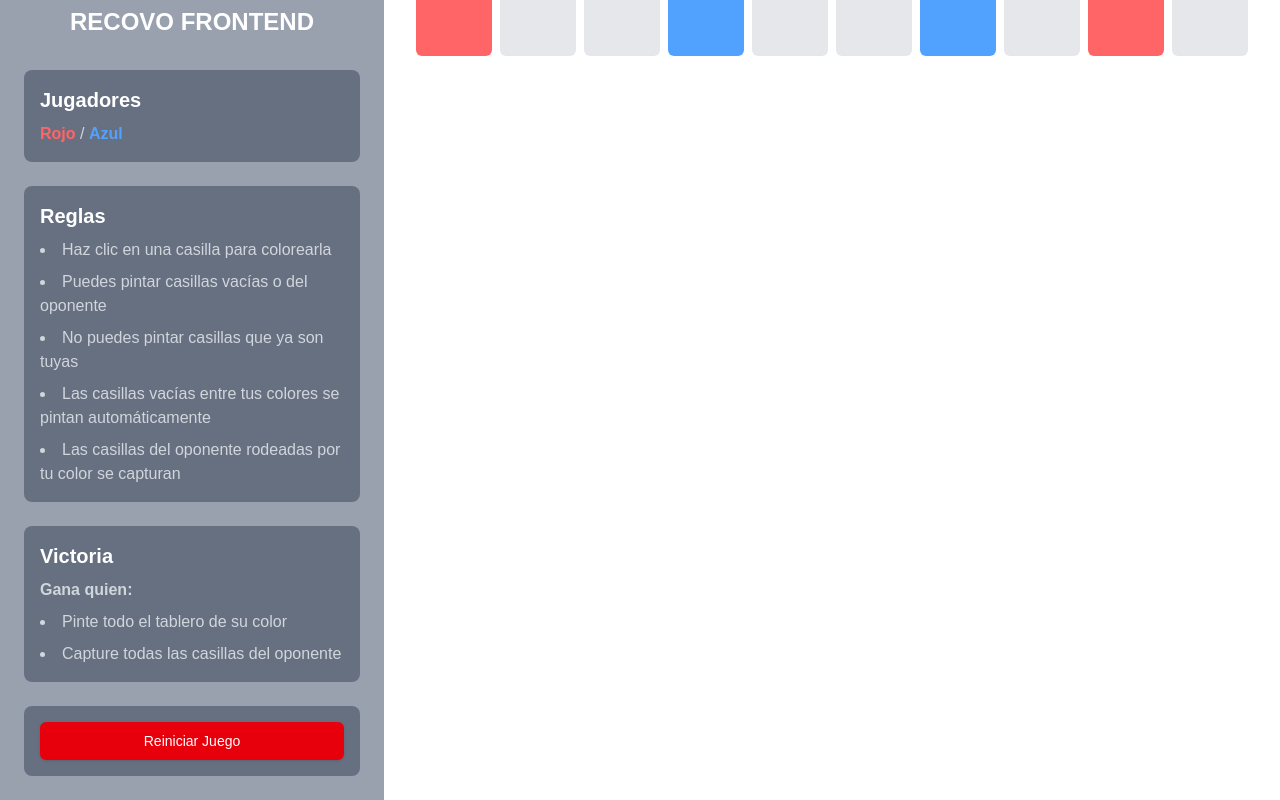
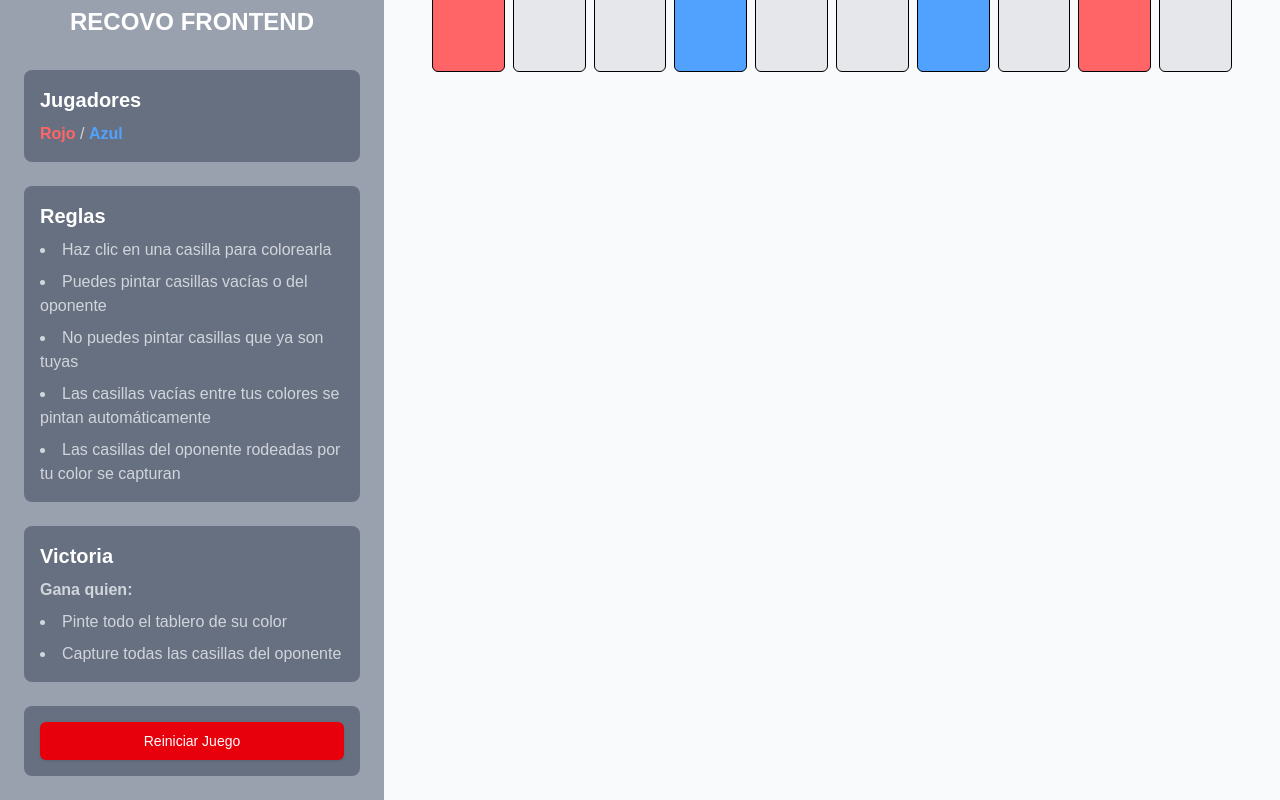
Before and after one commit to CarlosGiil97/frontend_recovo, a Next.js app: page / in a window 1280 px wide. Both pictures are taken after a click on the button "Comenzar". Shown: the part 134-934 px from the top of the page. Built offline with nearby package versions, Linux system fonts and the light colour scheme.

Commit message:
feat: :bug: Component board

```diff
--- a/src/app/page.tsx
+++ b/src/app/page.tsx
@@ -2,8 +2,8 @@
 import Image from 'next/image';
 import { useGameContext } from '@/contexts/Context';
 import { useState } from 'react';
-import Box from '@/components/Box';
 import { Player } from '@/types';
+import Board from '@/components/Board';
 
 export default function Home() {
 
@@ -120,7 +120,7 @@ export default function Home() {
         </div>
       </div>
 
-      <div className="flex-1 bg-white p-4 md:p-8 overflow-y-auto min-h-[60vh] md:min-h-screen">
+      <div className="flex-1 p-4 md:p-8 overflow-y-auto min-h-[60vh] md:min-h-screen bg-gray-50">
         {gameStarted && (
           <>
             {winner ? (
@@ -136,16 +136,7 @@ export default function Home() {
           </h2>
         </div>
       )}
-            <div className="flex flex-row gap-2 my-4 justify-center">
-              {board.map((boxState, index) => (
-                <Box
-                  key={index}
-                  state={boxState}
-                  onClick={() => handleBoxClick(index)}
-                  disabled={!!winner}
-                />
-              ))}
-            </div>
+            <Board />
           </>
         )}
       </div>
--- /dev/null
+++ b/src/components/Board.tsx
@@ -0,0 +1,41 @@
+"use client";
+
+import React from 'react';
+import Box from './Box';
+import { useGameContext } from '@/contexts/Context';
+
+
+const Board: React.FC = () => {
+  const { board, handleBoxClick, gameStarted, winner , reset } = useGameContext();
+
+  if (!gameStarted) {
+    return null;
+  }
+
+  return (
+    <div className="w-full  p-4 overflow-x-auto">
+      <div className="flex flex-row gap-2 my-4 justify-center">
+        {board.map((cellState, index) => (
+          <Box
+            key={index}
+            state={cellState}
+            onClick={() => handleBoxClick(index)}
+            disabled={!!winner}
+          />
+        ))}
+      </div>
+      {winner && (
+              <div className="flex justify-center mt-4">
+                <button
+                  onClick={reset}
+                  className="py-2 px-6 border border-transparent rounded-md shadow-sm text-sm font-medium text-white bg-red-600 hover:bg-red-700 focus:outline-none focus:ring-2"
+                >
+                  Reiniciar
+                </button>
+              </div>
+            )}
+    </div>
+  );
+};
+
+export default Board;
--- a/src/components/Box.tsx
+++ b/src/components/Box.tsx
@@ -22,7 +22,7 @@ const Box: React.FC<BoxProps> = ({ state, onClick, disabled }) => {
 
   return (
     <button
-      className={`w-full h-16 md:h-20 ${getColorClass()} rounded-md transition-colors duration-200`}
+      className={`w-full h-16 md:h-20 ${getColorClass()} rounded-md transition-colors duration-200 border border-black hover:border-white`}
       onClick={onClick}
       disabled={disabled}
     />
```
